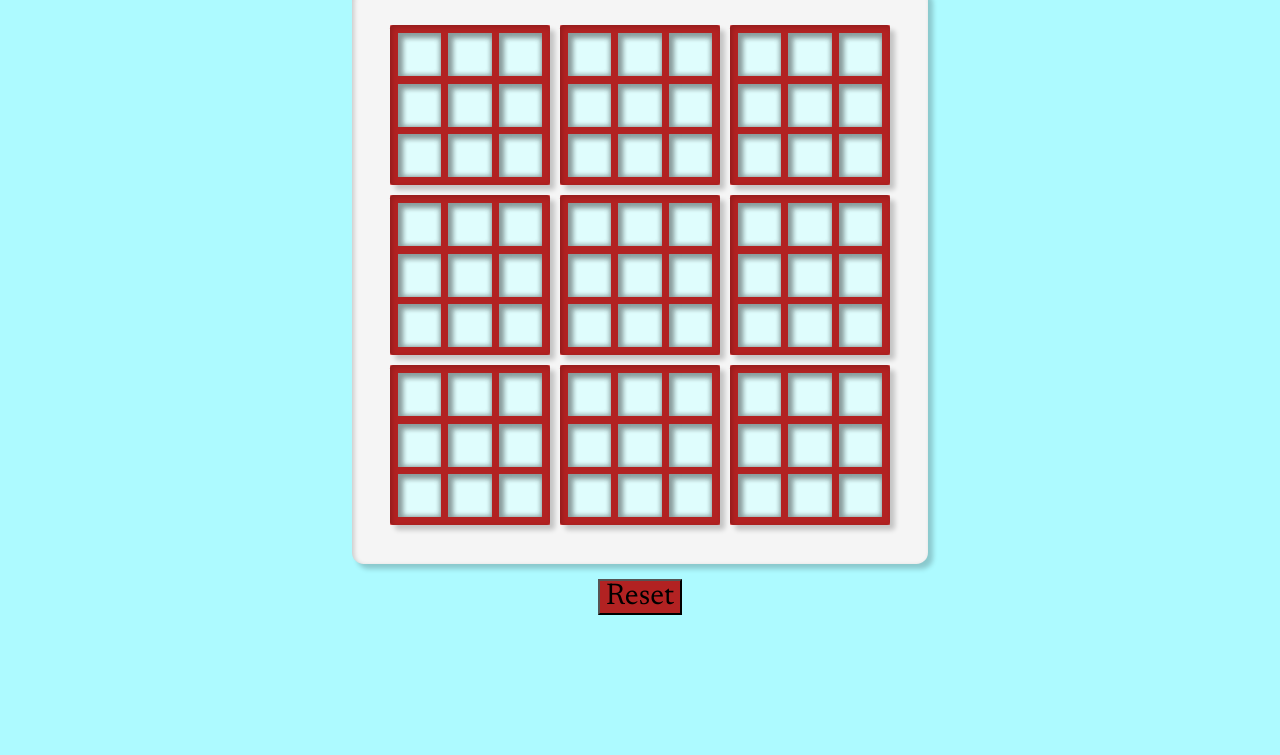
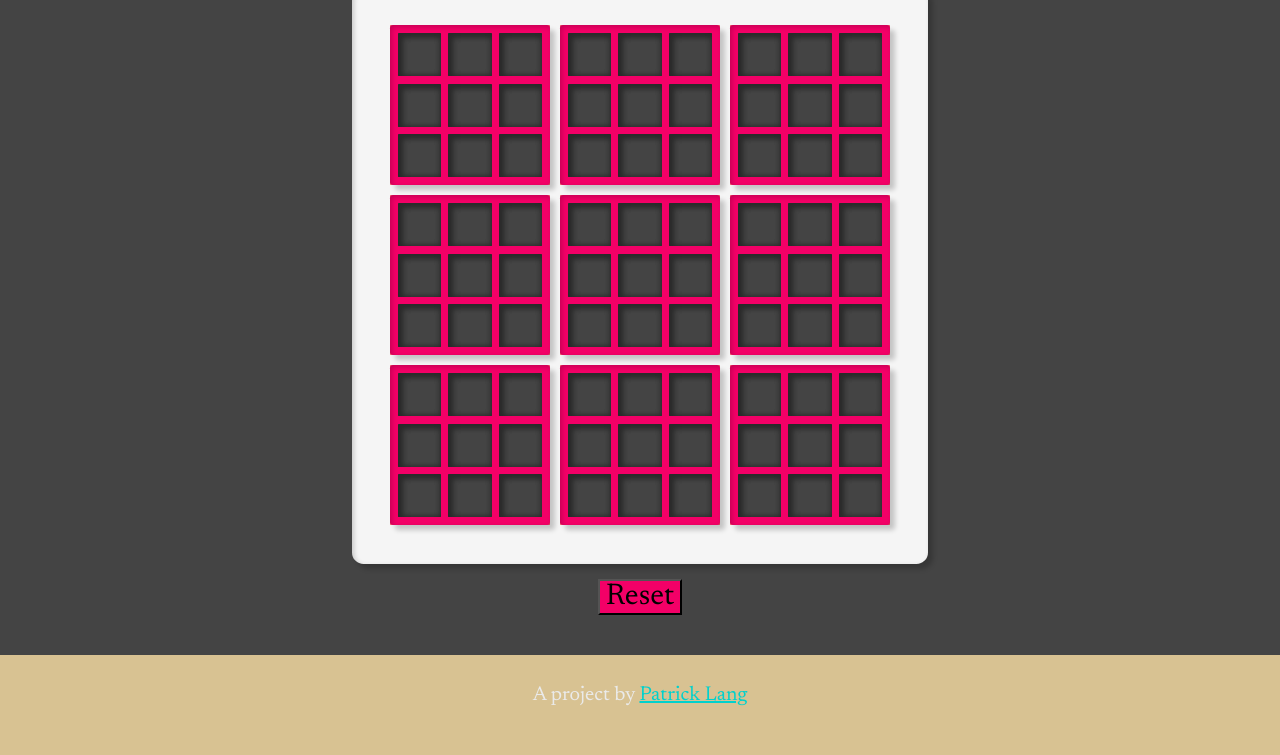
Before and after one commit to patricklang87/meta_tictactoe, a React app: page / in a window 1280 px wide. Shown: the part 130-885 px from the top of the page. Before the commit the page ends 800 px from the top, so only its background shows below. Built offline with nearby package versions, Linux system fonts and the light colour scheme.

Commit message:
stylize game

```diff
--- a/public/index.html
+++ b/public/index.html
@@ -29,17 +29,9 @@
     <title>Meta TicTacToe</title>
   </head>
   <body>
-    <noscript>You need to enable JavaScript to run this app.</noscript>
     <div id="root"></div>
-    <!--
-      This HTML file is a template.
-      If you open it directly in the browser, you will see an empty page.
-
-      You can add webfonts, meta tags, or analytics to this file.
-      The build step will place the bundled scripts into the <body> tag.
-
-      To begin the development, run `npm start` or `yarn start`.
-      To create a production bundle, use `npm run build` or `yarn build`.
-    -->
+    <footer>
+      <p>A project by <a href="https://patricklang87.github.io/portfolio/">Patrick Lang</a></p>
+    </footer>
   </body>
 </html>
--- a/src/App/App.css
+++ b/src/App/App.css
@@ -1,7 +1,8 @@
 BODY {
-    background-color: rgb(173, 250, 255);
+    background-color: #444444;
     text-align: center;
     font-family: 'Newsreader', serif;
+    color: #eaeaea;
 }
 
 h1 {
@@ -13,5 +14,6 @@ button {
     font-family: 'Newsreader', serif;
     font-size: 30px;
     margin-top: 15px;
-    background-color: firebrick;
+    margin-bottom: 30px;
+    background-color: #f30067;
 }
--- a/src/App/App.js
+++ b/src/App/App.js
@@ -2,6 +2,13 @@ import React from 'react';
 import './App.css';
 import { MetaBoard } from '../MetaBoard/MetaBoard.js';
 import { InfoDis } from '../InfoDis/InfoDis';
+
+export const palettes = [{
+  background: '#444444',
+  player1: '#f30067',
+  player2: '#00d1cd',
+  text: '#eaeaea'
+}];
 
 class App extends React.Component {
   constructor(props) {
@@ -29,9 +36,9 @@ class App extends React.Component {
       let boards = document.getElementsByClassName('Board');
       let tiles = document.getElementsByClassName('tile');
       let body = document.getElementsByTagName('body')[0];
-      for (let board of boards) board.style.background = "firebrick";
-      for (let tile of tiles) tile.style.background = "rgb(223, 253, 253)";
-      body.style.background = "rgb(173, 250, 255)";
+      for (let board of boards) board.style.background = palettes[0].player1;
+      for (let tile of tiles) tile.style.background = palettes[0].background;
+      body.style.background = palettes[0].background;
   }
 
 
@@ -45,9 +52,9 @@ class App extends React.Component {
         (board[3] === board[4] && board[4] === board[5] && board[3] != null) ||
         (board[6] === board[7] && board[6] === board[8] && board[6] != null) ||
         (board[2] === board[4] && board[2] === board[6] && board[2] != null)) {
-        let winner = (this.state.xIsNext) ? 'red' : 'blue';
+        let winner = (this.state.xIsNext) ? 'player1' : 'player2';
         this.setState({ winner: winner });
-        document.getElementsByTagName('body')[0].style.background = winner;
+        document.getElementsByTagName('body')[0].style.background = palettes[0].winner;
         return winner;
     } else {
         return false;
@@ -78,10 +85,10 @@ class App extends React.Component {
 
   changeBoardColor(nextBoard) {
     let boards = document.getElementsByClassName('Board');
-    let nextColor = (this.state.xIsNext) ? "darkblue" : "firebrick";
+    let nextColor = (this.state.xIsNext) ? "#00d1cd" : "#f30067";
     for (let x =0; x < 9; x++) {
         if (nextBoard.includes(x)) boards[x].style.background = nextColor;
-        else boards[x].style.background = "rgb(173, 250, 255)";
+        else boards[x].style.background = "#d8c292";
     }
  }
 
--- a/src/Board/Board.css
+++ b/src/Board/Board.css
@@ -1,5 +1,5 @@
 .Board {
-    background: firebrick;
+    background: #f30067;
     height: 90%;
     width: 90%;
     display: grid;
@@ -21,7 +21,7 @@
 }
 
 .tile {
-    background:rgb(223, 253, 253);
+    background:#444444;
     height: 100%;
     width: 100%;
     border-radius: 2%;
--- a/src/Board/Board.js
+++ b/src/Board/Board.js
@@ -58,7 +58,8 @@ export class Board extends React.Component {
         let [ boardNumber, tileNumber ] = this.getBoardAndTileNumber(tile);
         if ((!this.props.isWinner) && this.state.boardState[tileNumber] == null && this.props.nextBoard.includes(boardNumber)) {
             let currentPlayer = (this.props.xIsNext) ? "red" : "blue";
-            tile.style.backgroundColor = currentPlayer;
+            let backgroundColor = (currentPlayer === "red") ? '#f30067' : '#00d1cd'
+            tile.style.backgroundColor = backgroundColor;
             this.updateBoardState(tileNumber, currentPlayer);
             let winner = this.checkForWinner(this.state.boardState);
             this.updateValidBoards(tileNumber, boardNumber, winner);
--- a/src/MetaBoard/MetaBoard.css
+++ b/src/MetaBoard/MetaBoard.css
@@ -1,7 +1,8 @@
 .metaBoard {
     background: whitesmoke;
-    height: 500px;
-    width: 500px;
+    width: 300px;
+    height: 300px;
+    padding-top: 100%;
     display: grid;
     grid-template-columns: repeat(3, 1fr);
     grid-gap: 2%;
@@ -13,3 +14,11 @@
     margin-right: auto;
     align-items: center;
 }
+
+@media only screen and (min-width: 500px) {
+    .metaBoard {
+        height: 500px;
+        width: 500px;
+
+    }
+  }
--- a/src/index.css
+++ b/src/index.css
@@ -11,3 +11,17 @@ code {
   font-family: source-code-pro, Menlo, Monaco, Consolas, 'Courier New',
     monospace;
 }
+
+a {
+  color: #00d1cd;
+}
+
+footer {
+  height: 100px;
+  background-color: #d8c292;
+}
+
+footer p {
+  padding-top: 30px;
+  font-size: 20px;
+}
```
